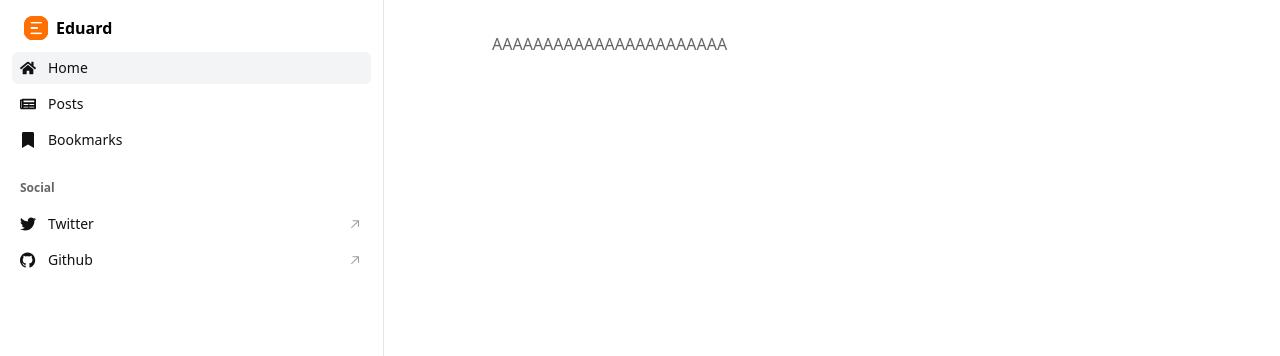
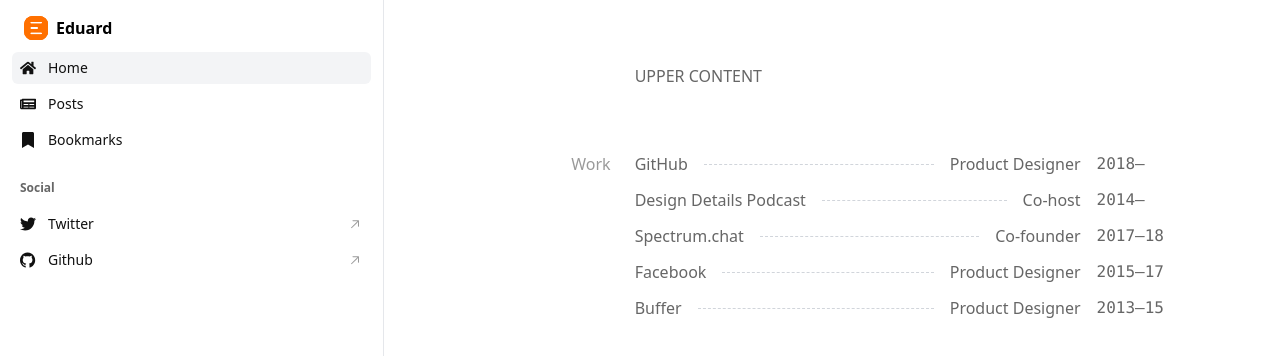
Before and after one commit to EduardSchwarzkopf/personal-blog, a Next.js app: page / in a window 1280 px wide. Shown: the top 356 px of the page. Built offline with nearby package versions, Linux system fonts and the light colour scheme.

Commit message:
content layout added

```diff
--- a/pages/index.js
+++ b/pages/index.js
@@ -1,10 +1,108 @@
 import Layout from "../components/layout";
+
+function SectionTitle(props) {
+  return (
+    <p
+      className="col-span-2 pt-8 text-lg font-extrabold text-black dark:text-white md:font-normal md:text-base md:pt-0 md:text-right md:text-opacity-40"
+      {...props}
+    />
+  );
+}
+
+function SectionContent(props) {
+  return <div className="col-span-10" {...props} />;
+}
+
+function TableRow({ href, title, subtitle, date }) {
+  return (
+    <a
+      target="_blank"
+      rel="noopener noreferrer"
+      href={href}
+      className="flex items-center space-x-4 group"
+    >
+      <span className="flex-none font-medium text-gray-1000 group-hover:underline group-hover:text-blue-600 dark:group-hover:text-blue-500 dark:text-gray-100">
+        {title}
+      </span>
+      <span className="flex-shrink w-full border-t border-gray-300 border-dashed dark:border-gray-800" />
+      {subtitle && <span className="flex-none text-tertiary">{subtitle}</span>}
+      {date && (
+        <span className="flex-none font-mono text-quaternary">{date}</span>
+      )}
+    </a>
+  );
+}
+
+function SectionContainer(props) {
+  return (
+    <div
+      className="grid items-start grid-cols-1 gap-6 md:grid-cols-12"
+      {...props}
+    />
+  );
+}
+
+const workHistory = [
+  {
+    href: "https://github.com/mobile",
+    title: "GitHub",
+    subtitle: "Product Designer",
+    date: "2018—\u00a0\u00a0",
+  },
+  {
+    href: "https://designdetails.fm",
+    title: "Design Details Podcast",
+    subtitle: "Co-host",
+    date: "2014—\u00a0\u00a0",
+  },
+  {
+    href: "https://github.com/withspectrum/spectrum",
+    title: "Spectrum.chat",
+    subtitle: "Co-founder",
+    date: "2017—18",
+  },
+  {
+    href: "https://facebook.com",
+    title: "Facebook",
+    subtitle: "Product Designer",
+    date: "2015—17",
+  },
+  {
+    href: "https://buffer.com",
+    title: "Buffer",
+    subtitle: "Product Designer",
+    date: "2013—15",
+  },
+];
 
 export default function Index() {
   return (
     <>
       <Layout>
-        <div>AAAAAAAAAAAAAAAAAAAAAAA</div>
+        <div className="w-full max-w-3xl px-4 py-8 pb-10 mx-auto md:px-8">
+          <div className="pb-24 space-y-8 md:space-y-16">
+            <SectionContainer>
+              <SectionTitle />
+              <SectionContent>UPPER CONTENT</SectionContent>
+            </SectionContainer>
+            <SectionContainer>
+              <SectionTitle>Work</SectionTitle>
+              <SectionContent>
+                <div className="flex flex-col space-y-3">
+                  {workHistory.map((job) => (
+                    <TableRow
+                      href={job.href}
+                      title={job.title}
+                      subtitle={job.subtitle}
+                      date={job.date}
+                      key={job.href}
+                    />
+                  ))}
+                </div>
+              </SectionContent>
+            </SectionContainer>
+          </div>
+        </div>
       </Layout>
     </>
   );
```
